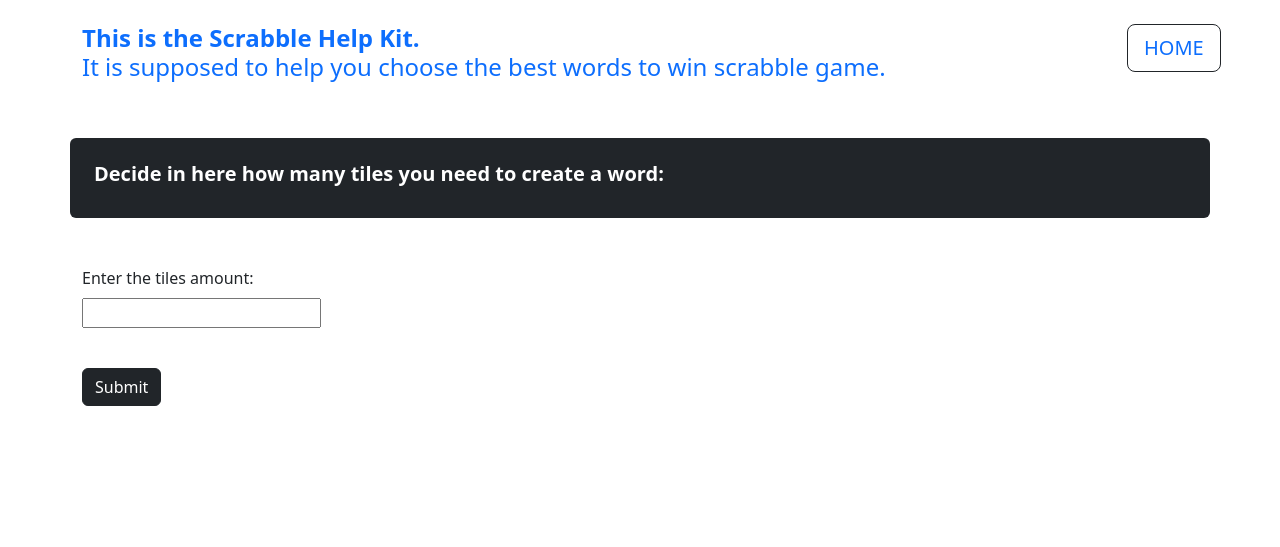
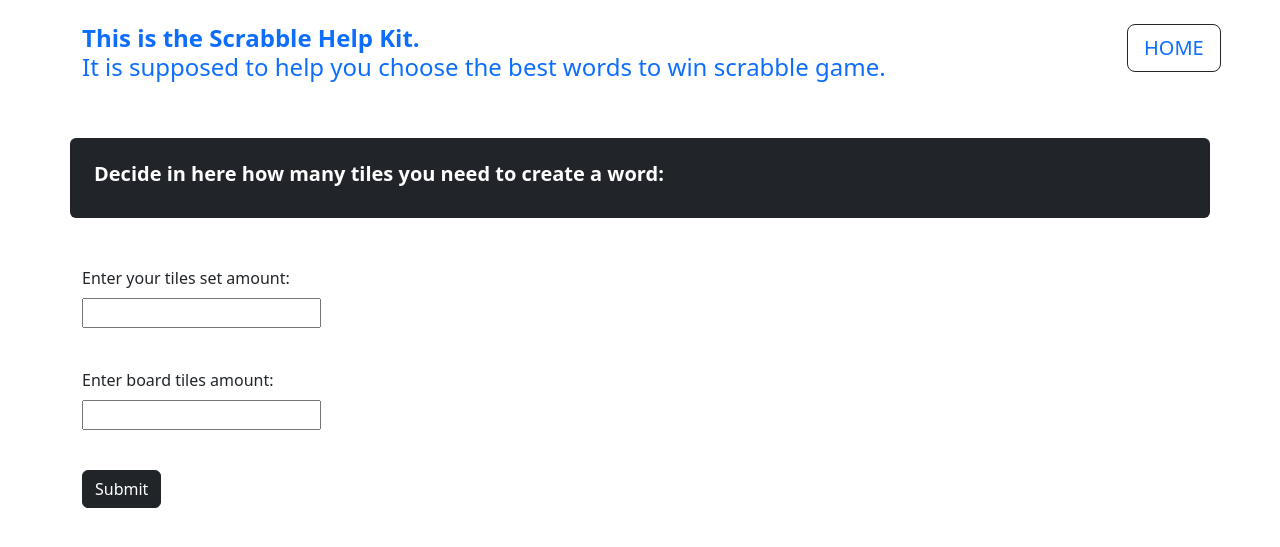
Before and after one commit to lukaszdyminski/Scrabble-kit-app, a Django app: page /scrabble_kit/letters_amount/ in a window 1280 px wide. Shown: the top 547 px of the page. Run offline with Django 4.2, Linux system fonts and the light colour scheme; some libraries are stand-ins or nearby versions.

Commit message:
Adding scrabble board tiles

```diff
--- a/scrabble_kit_app/forms.py
+++ b/scrabble_kit_app/forms.py
@@ -1,19 +1,32 @@
 from .models import *
 from django.forms import ModelForm
+from django import forms
 
 
 class ScrabbleWordLengthForm(ModelForm):
 
     class Meta:
         model = ScrabbleWordLength
-        fields = ('word_length',)
+        fields = ('user_word_length', 'board_tiles')
 
 
-class ScrabbleSetForm(ModelForm):
+class UserScrabbleSetForm(ModelForm):
 
     class Meta:
-        model = ScrabbleSet
-        fields = ('tile',)
+        model = UserScrabbleSet
+        fields = ('user_tile', )
+        widgets = {'user_tile': forms.TextInput(attrs={'required': True})}
 
-    def clean_tile(self):
-        return self.cleaned_data['tile'].upper()
+    def clean_user_tile(self):
+        return self.cleaned_data['user_tile'].upper()
+
+
+class BoardScrabbleSetForm(ModelForm):
+
+    class Meta:
+        model = BoardScrabbleSet
+        fields = ('board_tile', )
+        widgets = {'board_tile': forms.TextInput(attrs={'required': True})}
+
+    def clean_board_tile(self):
+        return self.cleaned_data['board_tile'].upper()
--- a/scrabble_kit_app/models.py
+++ b/scrabble_kit_app/models.py
@@ -9,17 +9,31 @@ class ScrabbleTiles(models.Model):
 
 
 class ScrabbleWordLength(models.Model):
-    word_length = models.IntegerField(null=True,
-                                      validators=[MinValueValidator(2, gettext_lazy('Min. value to enter is 2')),
-                                                  MaxValueValidator(10, gettext_lazy('Max. value to enter is 10'))])
+    user_word_length = models.IntegerField(null=True,
+                                           validators=[MinValueValidator(2, gettext_lazy('Min. value to enter is 2')),
+                                                       MaxValueValidator(7, gettext_lazy('Max. value to enter is 7'))])
+
+    board_tiles = models.IntegerField(null=True,
+                                      validators=[MinValueValidator(0, gettext_lazy('Min. value to enter is 0'))])
 
     def __str__(self):
-        return "Letters amount is: {}".format(self.word_length)
+        return "User letters amount is: {} -- Board letters amount is: {}".format(self.user_word_length,
+                                                                                  self.board_tiles)
 
 
-validate_tile = RegexValidator(r'^[a-zA-Z-]*$', 'Only letters and special character "-" are allowed.')
+validate_user_tile = RegexValidator(r'^[a-zA-Z-]*$', 'Only letters and special character "-" are allowed.')
 
 
-class ScrabbleSet(models.Model):
-    tile = models.CharField(max_length=1, validators=[validate_tile])
-    tile_id = models.ForeignKey(ScrabbleWordLength, on_delete=models.CASCADE, null=True, related_name='tiles_set')
+class UserScrabbleSet(models.Model):
+    user_tile = models.CharField(max_length=1, validators=[validate_user_tile], blank=False)
+    user_tile_id = models.ForeignKey(ScrabbleWordLength, on_delete=models.CASCADE, null=True,
+                                     related_name='user_tile_rel')
+
+
+validate_board_tile = RegexValidator(r'^[a-zA-Z]*$', 'Only letters are allowed.')
+
+
+class BoardScrabbleSet(models.Model):
+    board_tile = models.CharField(max_length=1, validators=[validate_board_tile], blank=False)
+    board_tile_id = models.ForeignKey(ScrabbleWordLength, on_delete=models.CASCADE, null=True,
+                                      related_name='board_tile_rel')
--- a/scrabble_kit_app/serializers.py
+++ b/scrabble_kit_app/serializers.py
@@ -20,4 +20,4 @@ class ScrabbleSetSerializer(serializers.ModelSerializer):
 
     class Meta:
         model = ScrabbleSet
-        fields = ['tile', 'tile_id']
+        fields = ['user_tile', 'tile_id']
--- a/scrabble_kit_app/urls.py
+++ b/scrabble_kit_app/urls.py
@@ -2,9 +2,19 @@ from django.urls import path
 from .views import *
 
 urlpatterns = [
+    # home url displaying original full scrabble set and app short description
     path('home/', display_tiles_set, name='letters_dict'),
+
+    # url where user enters letters amount of user's scrabble set
     path('letters_amount/', enter_letters_amount, name='letters_amount'),
+
+    # url where user enters all tiles of user's scrabble set + tiles of the board to merge with
     path('your_scrabble_set/<int:pk>/', enter_user_scrabble_set, name='enter_user_scrabble_set'),
-    path('your_scrabble_set/<int:pk>/your_scrabble_set_results/', display_user_scrabble_set, name='display_user_scrabble_set'),
+
+    # url displaying user tiles set from which the valid words will be formed
+    path('your_scrabble_set/<int:pk>/your_scrabble_set_results/', display_user_scrabble_set,
+         name='display_user_scrabble_set'),
+
+    # url displaying valid words formed from user scrabble set
     path('your_scrabble_set/<int:pk>/scrabble_words_list/', display_words_list, name='display_words_list'),
 ]
--- a/scrabble_kit_app/views.py
+++ b/scrabble_kit_app/views.py
@@ -30,27 +30,36 @@ def enter_letters_amount(request):
 
 def enter_user_scrabble_set(request, pk):
     scrabble_set_length = get_object_or_404(ScrabbleWordLength, pk=pk)
-    field_value = getattr(scrabble_set_length, 'word_length')
-    ScrabbleSetFormSet = inlineformset_factory(ScrabbleWordLength, ScrabbleSet, form=ScrabbleSetForm, extra=field_value)
+    user_field_value = getattr(scrabble_set_length, 'user_word_length')
+    board_field_value = getattr(scrabble_set_length, 'board_tiles')
+    ScrabbleSetFormSet = inlineformset_factory(ScrabbleWordLength, UserScrabbleSet, form=UserScrabbleSetForm,
+                                               extra=user_field_value)
+    ScrabbleBoardFormSet = inlineformset_factory(ScrabbleWordLength, BoardScrabbleSet, form=BoardScrabbleSetForm,
+                                                 extra=board_field_value)
     if request.method == 'POST':
-        formset = ScrabbleSetFormSet(request.POST or None)
-        if formset.is_valid():
-            for form in formset:
-                instance = form.save(commit=False)
-                instance.tile_id = scrabble_set_length
-                instance.save()
+        user_formset = ScrabbleSetFormSet(request.POST or None, instance=scrabble_set_length)
+        board_formset = ScrabbleBoardFormSet(request.POST or None, instance=scrabble_set_length)
+        if user_formset.is_valid() and board_formset.is_valid():
+            user_formset.save()
+            board_formset.save()
             return redirect('display_user_scrabble_set', pk=scrabble_set_length.pk)
+        else:
+            messages.error(request, 'The form contains errors!')
     else:
-        formset = ScrabbleSetFormSet(queryset=ScrabbleSet.objects.none())
+        user_formset = ScrabbleSetFormSet(queryset=UserScrabbleSet.objects.none())
+        board_formset = ScrabbleBoardFormSet(queryset=UserScrabbleSet.objects.none())
     return render(request, 'scrabble_set_length.html', {'scrabble_set_length': scrabble_set_length,
-                                                        'formset': formset})
+                                                        'user_formset': user_formset,
+                                                        'board_formset': board_formset
+                                                        })
 
 
 def display_user_scrabble_set(request, pk):
     set_length = get_object_or_404(ScrabbleWordLength, pk=pk)
-    user_scrabble_set = list(ScrabbleSet.objects.filter(tile_id=pk))
+    user_scrabble_tiles = UserScrabbleSet.objects.filter(user_tile_id=pk).values_list('user_tile', flat=True)
+    board_tiles = BoardScrabbleSet.objects.filter(board_tile_id=pk).values_list('board_tile', flat=True)
+    tiles_set = list(itertools.chain(user_scrabble_tiles, board_tiles))
     pre_letters_dict = ScrabbleTiles.objects.all().values_list('all_tiles_set', flat=True)
-    user_scrabble_tiles = ScrabbleSet.objects.filter(tile_id=pk).values_list('tile', flat=True)
     for user_letter in user_scrabble_tiles:
         for index in range(len(pre_letters_dict)):
             for letter in pre_letters_dict[index]:
@@ -60,10 +69,11 @@ def display_user_scrabble_set(request, pk):
                         messages.error(request, 'The "{}" letter scrabble set limit is exceeded.'
                                                 'Using original scrabble set for sure? Try again!'.format(user_letter))
                         return redirect('letters_amount')
-    return render(request, 'user_scrabble_set_results.html', {'user_scrabble_set': user_scrabble_set,
+    return render(request, 'user_scrabble_set_results.html', {'user_scrabble_tiles': user_scrabble_tiles,
+                                                              'tiles_set': tiles_set,
                                                               'pre_letters_dict': pre_letters_dict,
-                                                              'set_length': set_length,
-                                                              'user_scrabble_tiles': user_scrabble_tiles})
+                                                              'set_length': set_length
+                                                              })
 
 
 def display_words_list(request, pk):
@@ -72,7 +82,9 @@ def display_words_list(request, pk):
         let = chr(i)
         letters.append(let)
     all_permuted_words_list = []
-    permutation_tiles_set = ScrabbleSet.objects.filter(tile_id=pk).values_list('tile', flat=True)
+    permutation_user_tiles_set = UserScrabbleSet.objects.filter(user_tile_id=pk).values_list('user_tile', flat=True)
+    permutation_board_tiles_set = BoardScrabbleSet.objects.filter(board_tile_id=pk).values_list('board_tile', flat=True)
+    permutation_tiles_set = list(itertools.chain(permutation_user_tiles_set, permutation_board_tiles_set))
     tile_set_length = len(permutation_tiles_set)
     if request.method == 'GET':
         if '-' in permutation_tiles_set:
--- a/templates/final_words_list.html
+++ b/templates/final_words_list.html
@@ -6,7 +6,7 @@
 {% block content %}
 
     <div class="container p-4 my-4 bg-dark text-white rounded">
-        Using your scrabble set you can create {{ sorted_common_words|length }} following words:
+        Using given scrabble set you can create {{ sorted_common_words|length }} following words:
     </div>
 
     <div class="container">
@@ -28,4 +28,4 @@
 
 <!--    <script src="scrabble_set.js"></script>-->
 
-{% endblock %}}
+{% endblock %}
--- a/templates/index.html
+++ b/templates/index.html
@@ -6,7 +6,7 @@
     <div class="container h5 text-primary text-left">
         <ul class="text-danger">
             <li>Click the button at the bottom of the page</li>
-            <li>Fill the number of letters you need (your scrabble set letters + the letters on scrabble board)</li>
+            <li>Fill the number of letters you need (your scrabble set letters + the letters on the scrabble board)</li>
             <li>Then enter the letters of your scrabble set + letters from the scrabble board you want to merge with</li>
             <li>We'll show you the words you can create using given scrabble set!</li>
         </ul>
--- a/templates/letters_amount.html
+++ b/templates/letters_amount.html
@@ -31,8 +31,10 @@
                 {% endfor %}
             {% endif %}
             <br>
-            <label class="form-label">Enter the tiles amount:</label>
-                <p>{{ letters_amount.word_length }}</p><br>
+            <label class="form-label">Enter your tiles set amount:</label>
+                <p>{{ letters_amount.user_word_length }}</p><br>
+            <label class="form-label">Enter board tiles amount:</label>
+                <p>{{ letters_amount.board_tiles }}</p><br>
             <input class="btn btn-dark" type="submit" value="Submit">
         </form>
     </div>
```
Also changed, not shown: scrabble_kit_app/admin.py (+7 -2 lines), templates/scrabble_set_length.html (+40 -9 lines), templates/user_scrabble_set_results.html (+4 -4 lines), scrabble_kit_app/migrations/0001_initial.py, scrabble_kit_app/migrations/0006_alter_scrabbleset_tile.py, scrabble_kit_app/migrations/0007_alter_scrabbleset_tile.py, scrabble_kit_app/migrations/0009_boardscrabbleset_userscrabbleset_and_more.py (added), scrabble_kit_app/migrations/0010_alter_boardscrabbleset_board_tile.py (added).
